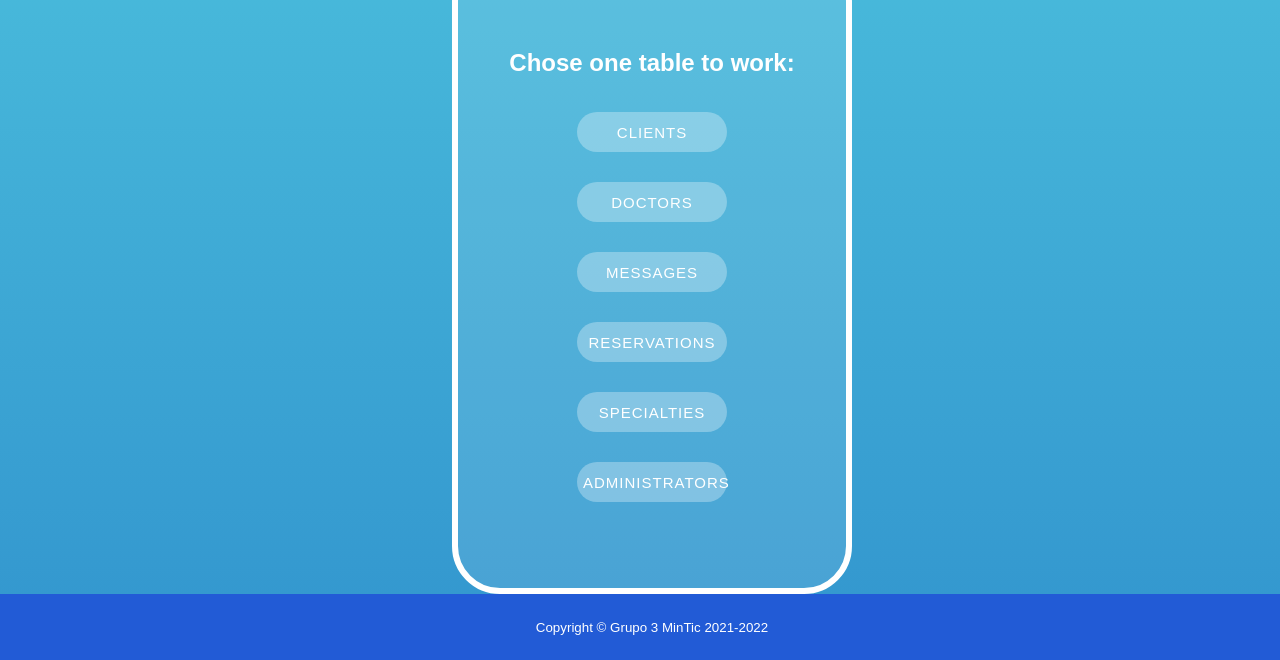
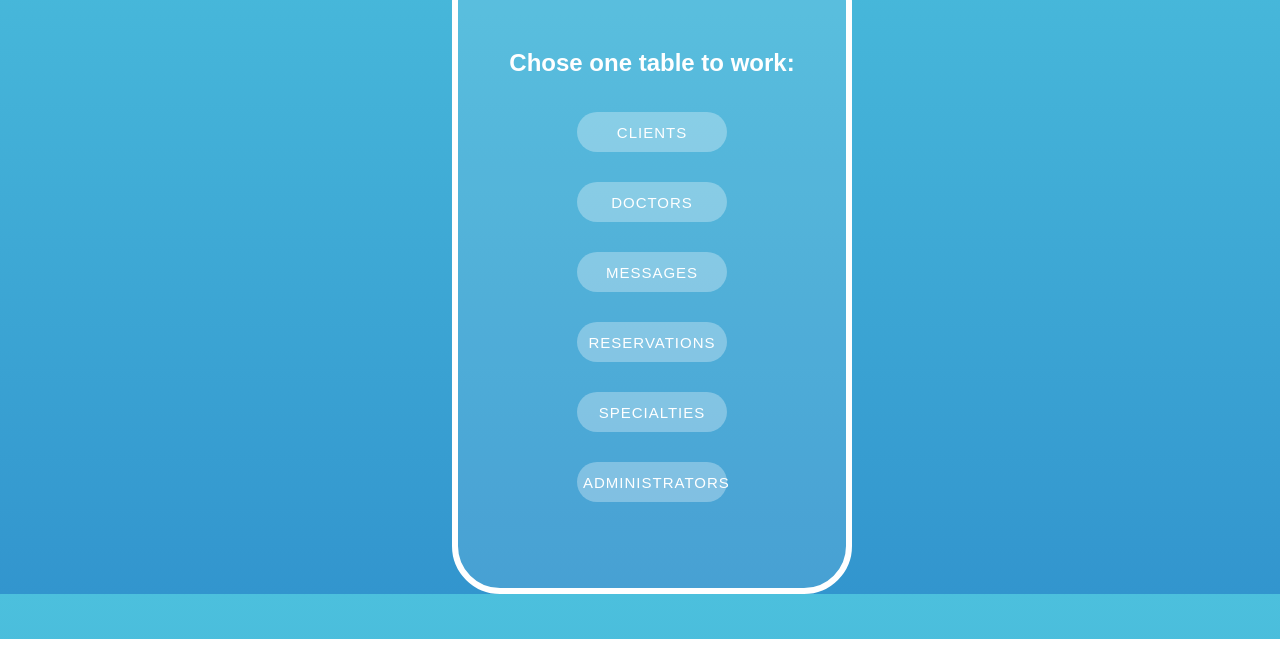
Before and after one commit to bellaprincesss/RETO5FRONT, a plain HTML site: page FrontEnd/index.html in a window 1280 px wide. Shown: the part 161-821 px from the top of the page. After the commit the page ends 800 px from the top, so only its background shows below. Drawn offline with nearby package versions, Linux system fonts and the light colour scheme; a web font is replaced by a local one.

Commit message:
Update index.html

```diff
--- a/FrontEnd/index.html
+++ b/FrontEnd/index.html
@@ -1,11 +1,7 @@
 <!DOCTYPE html>
 <html lang="en">
 <head>
-    <!--
-        Creado por: Javier Eduardo Arevalo Cardenas.
-        Email: javieduard02a@gmail.com
-        Email MinTic: javier.arevalo.mt@correo.usa.edu.co
-    -->
+
     <meta charset="UTF-8">
     <meta name="viewport" content="width=device-width, initial-scale=1.0">
     <meta http-equiv="X-UA-Compatible" content="ie=edge">
@@ -310,10 +306,7 @@ table {
             </div>
         </div>
     </section>
-    <footer class="footer">
-        <div class="copyright py-4 text-center container-fluid">
-            <small>Copyright &copy; Grupo 3 MinTic 2021-2022</small></div>
-    </footer>
+
     <script src="js/main.js"></script>
 </body>
 </html>
```
